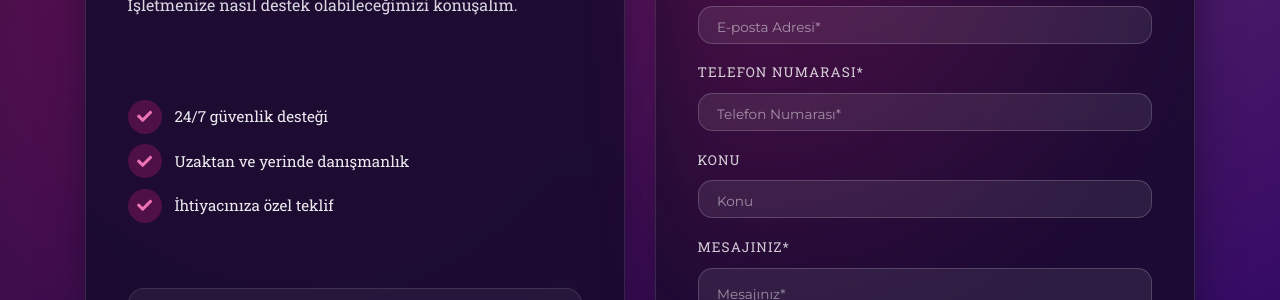
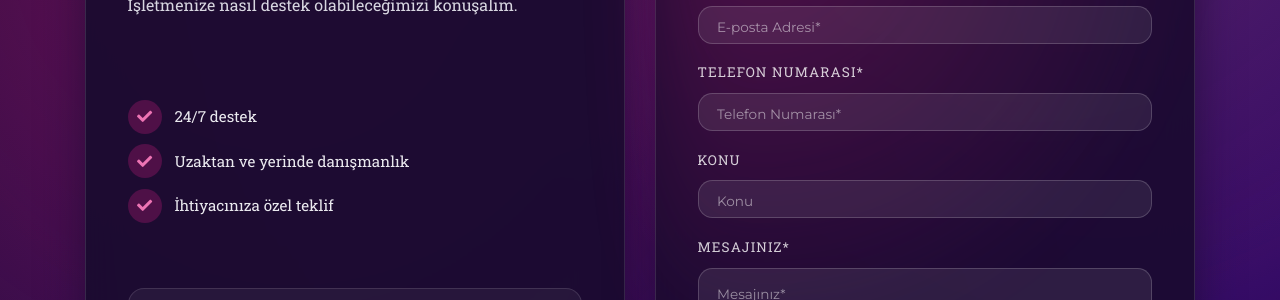
Before and after one commit to ValienteTechnologies/ValienteTechnologies.github.io, a Jekyll site: the page built from index.md, in a window 1280 px wide and 900 px high, scrolled down 5034 px. Shown: the part 154-454 px from the top of the window. Built offline with Jekyll 4.4.1, drawn with Linux system fonts in a browser that asks for light colours; some web fonts are replaced; some of the changed lines change nothing that is shown.

Commit message:
change contact text

```diff
--- a/_includes/contact.html
+++ b/_includes/contact.html
@@ -5,7 +5,7 @@
 {% else %}
   {% assign contact = site.data.sitetext.contact %}
 {% endif %}
-{% assign fallback_points = "24/7 güvenlik desteği|Uzaktan ve yerinde danışmanlık|İhtiyacınıza özel teklif" | split: "|" %}
+{% assign fallback_points = "24/7 destek|Uzaktan ve yerinde danışmanlık|İhtiyacınıza özel teklif" | split: "|" %}
 {% assign contact_points = contact.points | default: fallback_points %}
 <section class="page-section contact-section" id="{{ contact.section | default: "contact" }}">
   <div class="contact-gradient" aria-hidden="true"></div>
```
